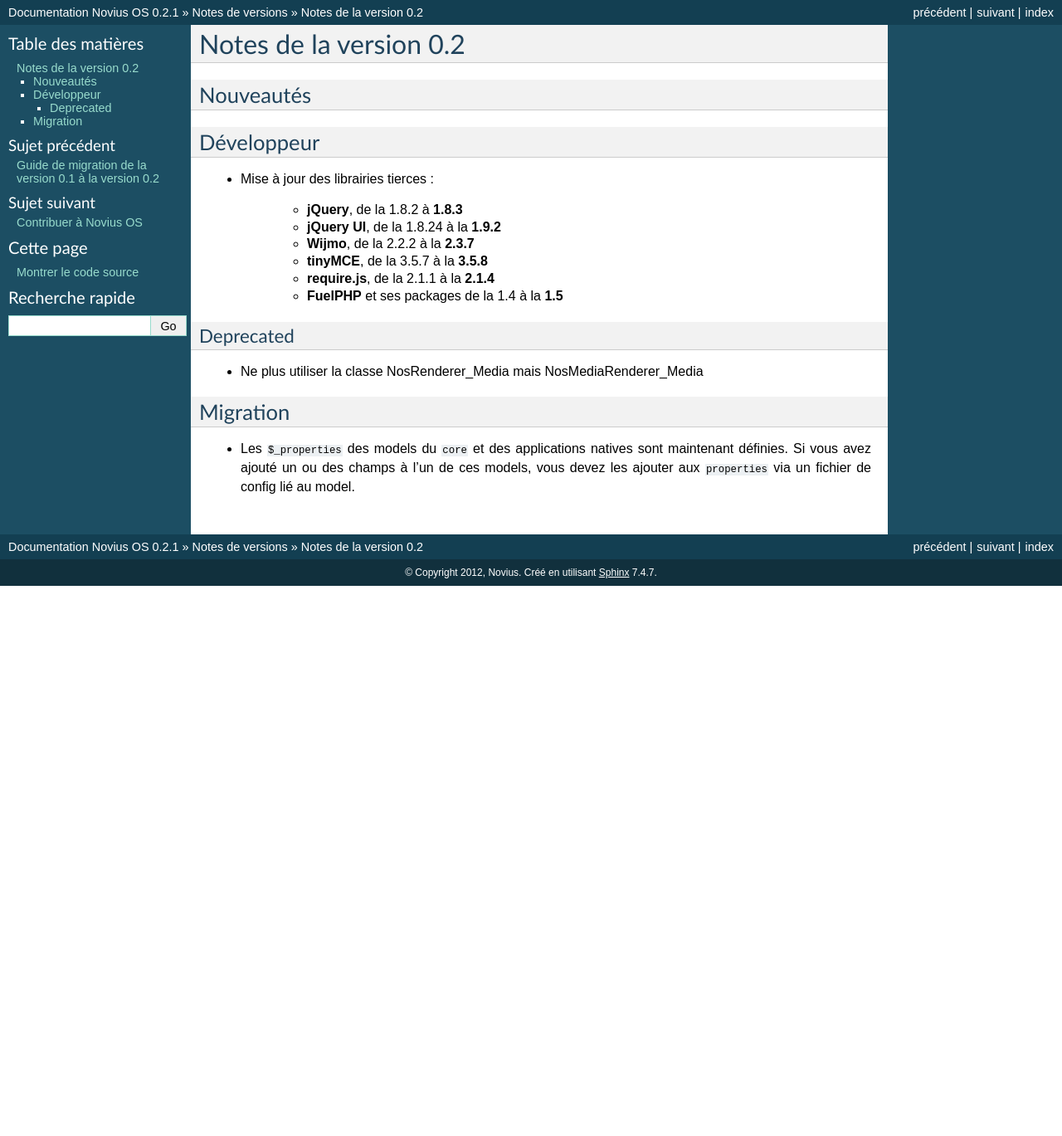
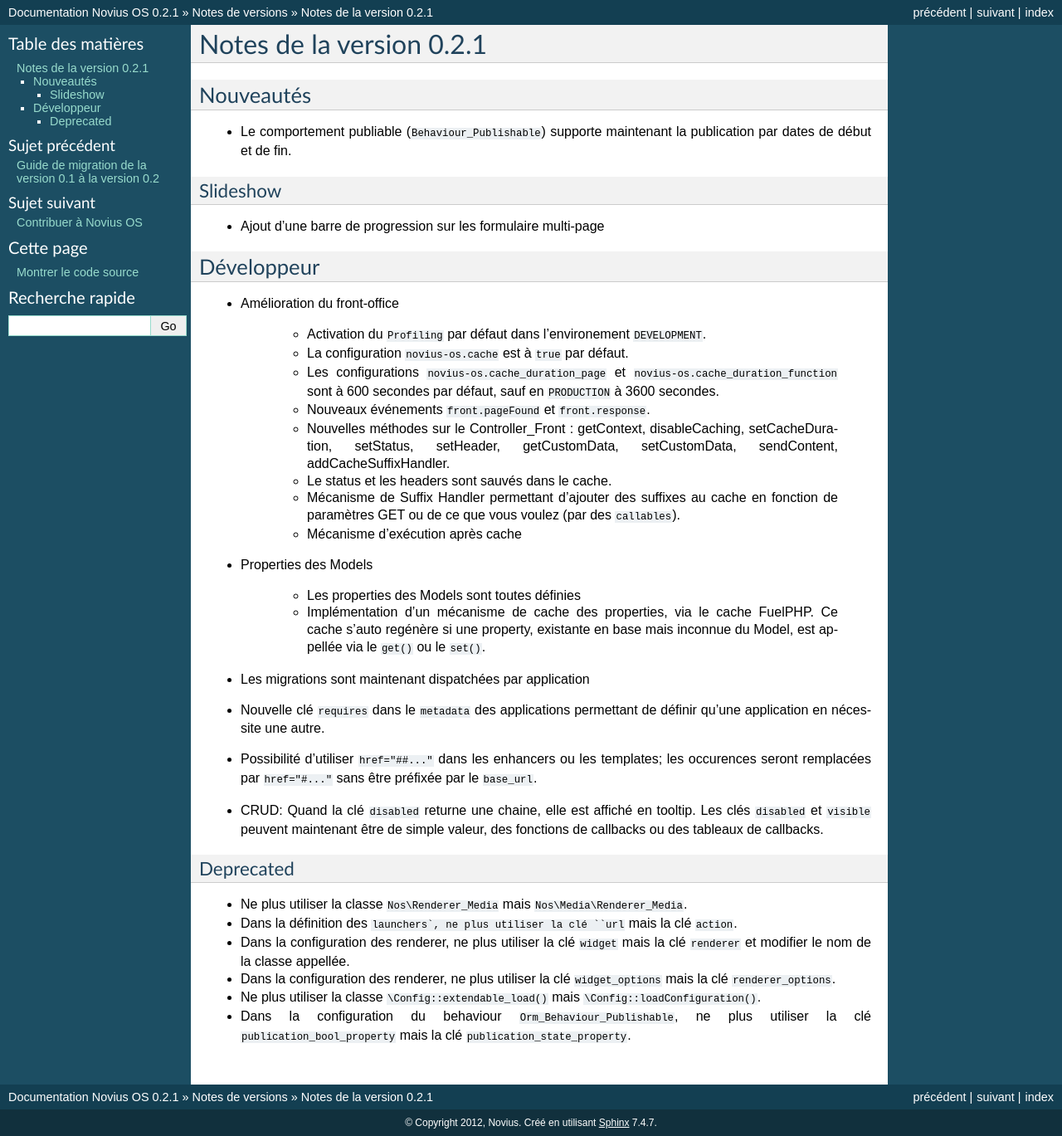
Before and after one commit to vrcAlbert/documentation-api, a Sphinx documentation site: the page built from source/release/0.2.1.rst, in a window 1280 px wide. Shown: the whole page at 83% size. Built offline with Sphinx 7.4.7, drawn with Linux system fonts in a browser that asks for light colours; before the commit the page ends 900 px from its top, so only the background shows below that.

Commit message:
Update release notes

```diff
--- a/source/release/0.2.1.rst
+++ b/source/release/0.2.1.rst
@@ -1,30 +1,48 @@
-Notes de la version 0.2
-===================================
+Notes de la version 0.2.1
+#########################
 
 Nouveautés
+==========
+
+* Le comportement publiable (``Behaviour_Publishable``) supporte maintenant la publication par dates de début et de fin.
+
+Slideshow
+---------
+
+* Ajout d'une barre de progression sur les formulaire multi-page
+
+Développeur
+===========
+
+* Amélioration du front-office
+
+    * Activation du ``Profiling`` par défaut dans l'environement ``DEVELOPMENT``.
+    * La configuration ``novius-os.cache`` est à ``true`` par défaut.
+    * Les configurations ``novius-os.cache_duration_page`` et ``novius-os.cache_duration_function`` sont à 600 secondes par défaut, sauf en ``PRODUCTION`` à 3600 secondes.
+    * Nouveaux événements ``front.pageFound`` et ``front.response``.
+    * Nouvelles méthodes sur le Controller_Front : getContext, disableCaching, setCacheDuration, setStatus, setHeader, getCustomData, setCustomData, sendContent, addCacheSuffixHandler.
+    * Le status et les headers sont sauvés dans le cache.
+    * Mécanisme de Suffix Handler permettant d'ajouter des suffixes au cache en fonction de paramètres GET ou de ce que vous voulez (par des ``callables``).
+    * Mécanisme d'exécution après cache
+
+* Properties des Models
+
+    * Les properties des Models sont toutes définies
+    * Implémentation d'un mécanisme de cache des properties, via le cache FuelPHP. Ce cache s'auto regénère si une property,
+      existante en base mais inconnue du Model, est appellée via le ``get()`` ou le ``set()``.
+
+* Les migrations sont maintenant dispatchées par application
+* Nouvelle clé ``requires`` dans le ``metadata`` des applications permettant de définir qu'une application en nécessite une autre.
+* Possibilité d'utiliser ``href="##..."`` dans les enhancers ou les templates; les occurences seront remplacées par ``href="#..."`` sans être préfixée par le ``base_url``.
+* CRUD: Quand la clé ``disabled`` returne une chaine, elle est affiché en tooltip. Les clés ``disabled`` et ``visible`` peuvent maintenant être de simple valeur, des fonctions de callbacks ou des tableaux de callbacks.
+
+
+Deprecated
 ----------
 
-
-Développeur
------------
-
-* Mise à jour des librairies tierces :
-
-	* **jQuery**, de la 1.8.2 à **1.8.3**
-	* **jQuery UI**, de la 1.8.24 à la **1.9.2**
-	* **Wijmo**, de la 2.2.2 à la **2.3.7**
-	* **tinyMCE**, de la 3.5.7 à la **3.5.8**
-	* **require.js**, de la 2.1.1 à la **2.1.4**
-	* **FuelPHP** et ses packages de la 1.4 à la **1.5**
-
-Deprecated
-^^^^^^^^^^
-
-* Ne plus utiliser la classe Nos\Renderer_Media mais Nos\Media\Renderer_Media
-
-
-Migration
----------
-
-* Les ``$_properties`` des models du ``core`` et des applications natives sont maintenant définies.
-  Si vous avez ajouté un ou des champs à l'un de ces models, vous devez les ajouter aux ``properties`` via un fichier de config lié au model.
+* Ne plus utiliser la classe ``Nos\Renderer_Media`` mais ``Nos\Media\Renderer_Media``.
+* Dans la définition des ``launchers`, ne plus utiliser la clé ``url`` mais la clé ``action``.
+* Dans la configuration des renderer, ne plus utiliser la clé ``widget`` mais la clé ``renderer`` et modifier le nom de la classe appellée.
+* Dans la configuration des renderer, ne plus utiliser la clé ``widget_options`` mais la clé ``renderer_options``.
+* Ne plus utiliser la classe ``\Config::extendable_load()`` mais ``\Config::loadConfiguration()``.
+* Dans la configuration du behaviour ``Orm_Behaviour_Publishable``, ne plus utiliser la clé ``publication_bool_property`` mais la clé ``publication_state_property``.
```
